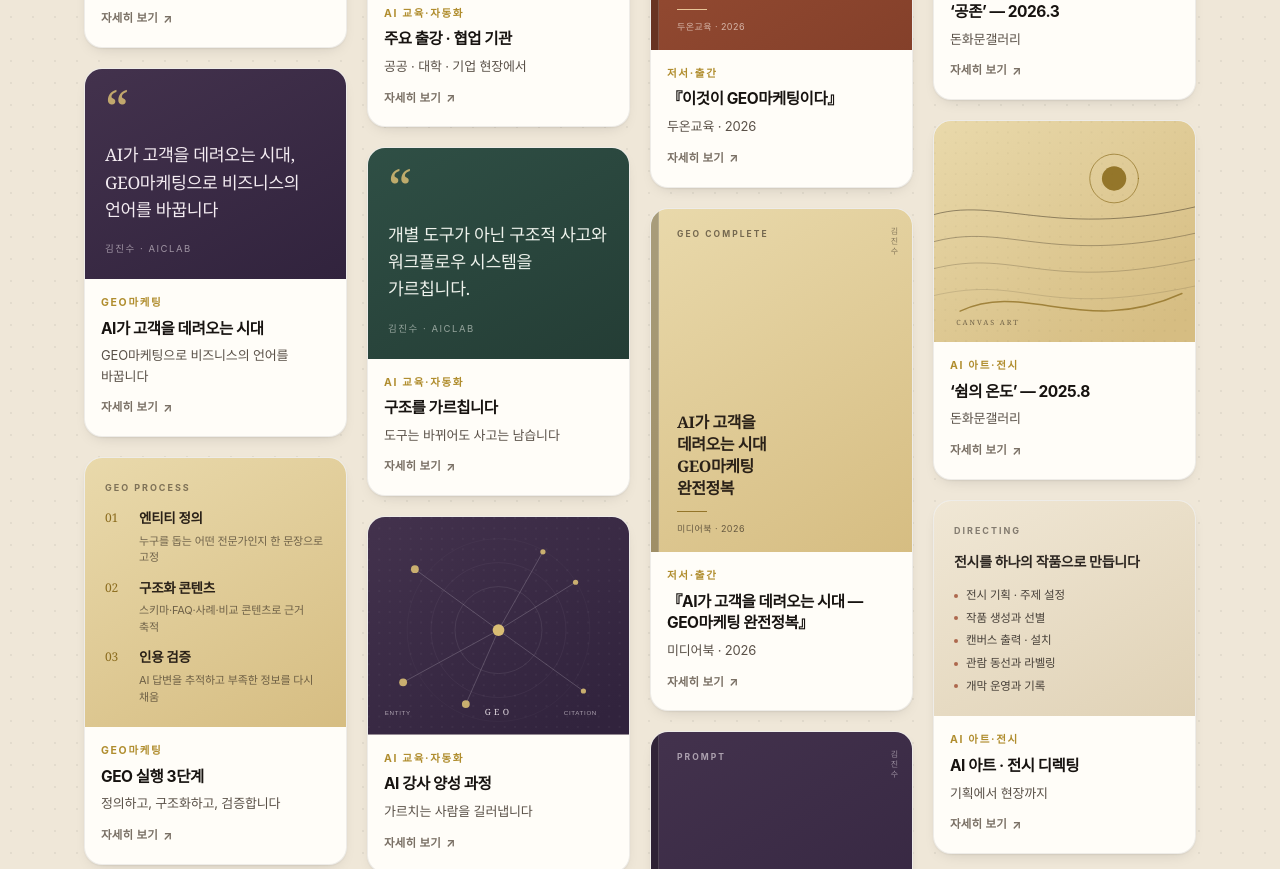
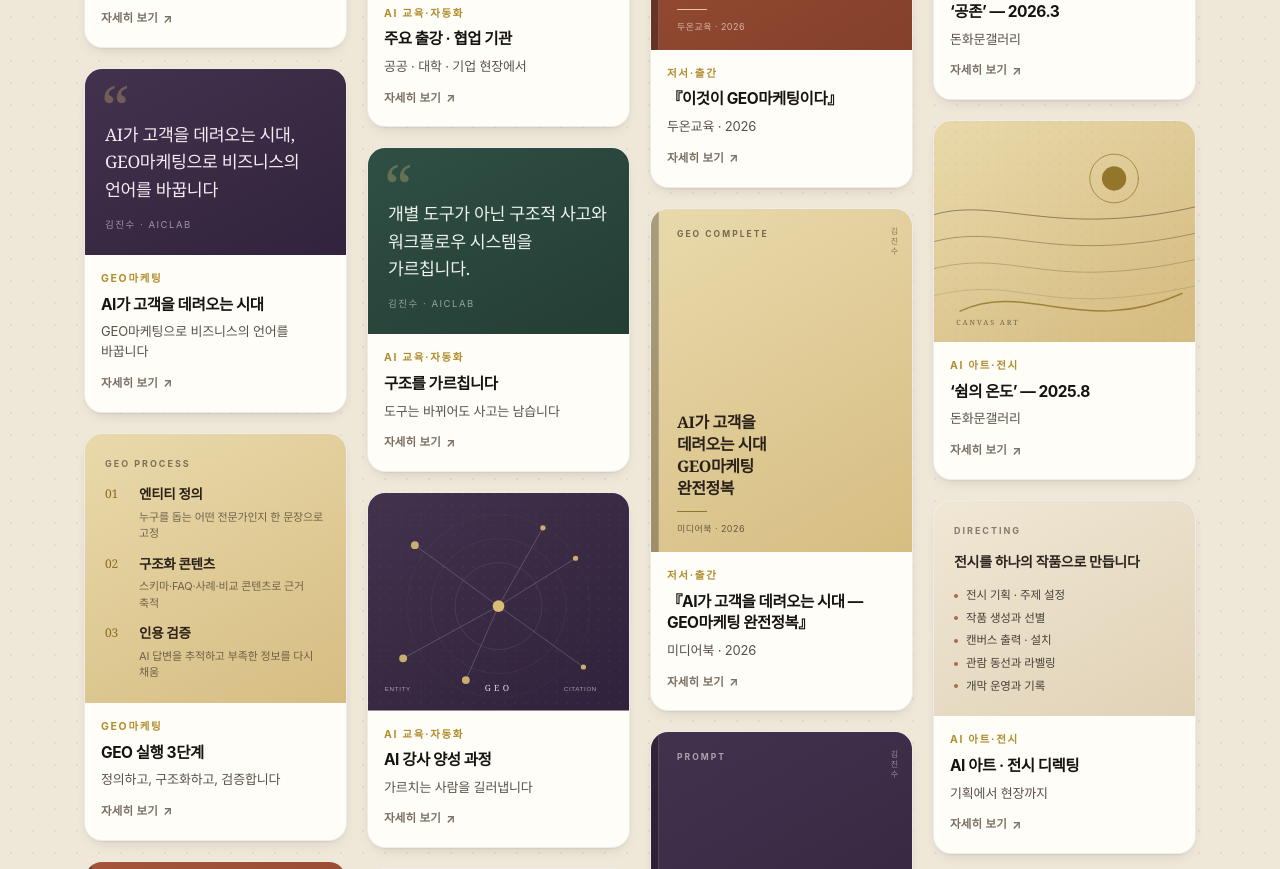
Before and after one commit to kjs369369/guide-doc-series, a plain HTML site: page index.html in a window 1280 px wide. Shown: the part 2809-3678 px from the top of the page. Drawn offline with Linux system fonts and the light colour scheme.

Commit message:
인용 카드 따옴표 겹침 수정

```diff
--- a/index.html
+++ b/index.html
@@ -13,7 +13,7 @@
 <meta property="og:locale" content="ko_KR" />
 <meta name="twitter:card" content="summary_large_image" />
 <link rel="icon" href="favicon.svg" type="image/svg+xml" />
-<link rel="stylesheet" href="styles.css?v=5" />
+<link rel="stylesheet" href="styles.css?v=6" />
 <script type="application/ld+json">
 {
   "@context": "https://schema.org",
--- a/styles.css
+++ b/styles.css
@@ -716,14 +716,18 @@ em { font-style: normal; }
   opacity: 0.55;
 }
 
-.poster--quote { justify-content: space-between; gap: 18px; }
+.poster--quote { justify-content: space-between; gap: 14px; padding-top: 52px; }
 .poster__mark {
+  position: absolute;
+  top: 6px;
+  left: 16px;
   font-family: var(--font-serif);
-  font-size: 52px;
-  line-height: 0.62;
+  font-size: 62px;
+  line-height: 1;
   color: var(--p-accent);
-  opacity: 0.85;
+  opacity: 0.32;
   display: block;
+  pointer-events: none;
 }
 .poster__text {
   font-family: var(--font-serif);
@@ -1326,6 +1330,7 @@ em { font-style: normal; }
 .modal__visual { width: 100%; overflow: hidden; background: var(--cream); display: flex; }
 .modal__visual svg { display: block; width: 100%; height: clamp(160px, 24vw, 230px); }
 .modal__visual .poster { position: relative; inset: auto; width: 100%; padding: 26px 30px; min-height: 0; }
+.modal__visual .poster--quote { padding: 46px 30px 26px; }
 .modal__visual .poster__text { font-size: clamp(16px, 2vw, 21px); }
 .modal__visual .book { position: relative; inset: auto; height: clamp(180px, 26vw, 240px); }
 .modal__visual .book__face { padding: 22px 24px 20px 34px; }
```
